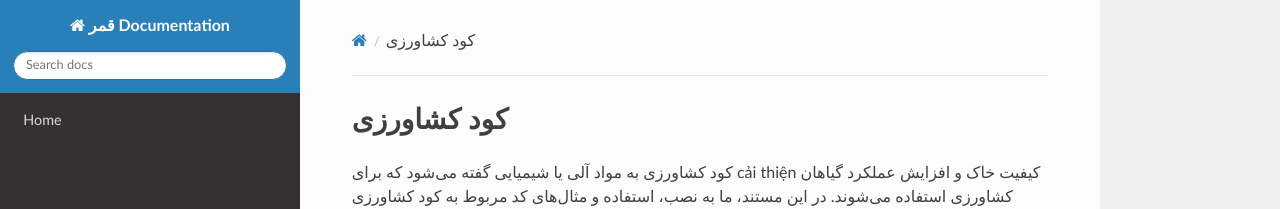
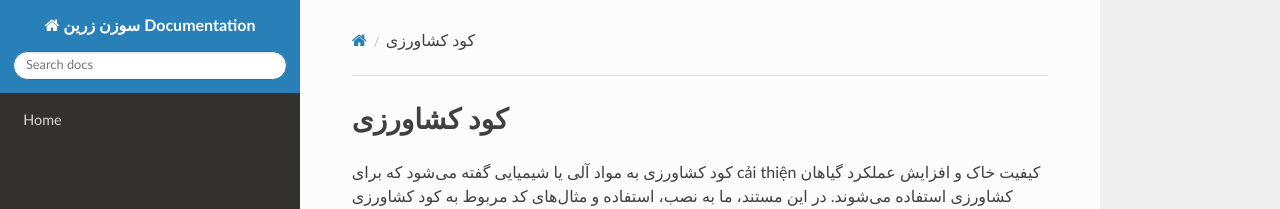
Before and after one commit to sahandsahabi553-prog/terraform-google-semantic-docs, an MkDocs documentation site: the page built from docs/کود-کشاورزی.md, in a window 1280 px wide. Shown: the top 209 px of the page. Built offline with MkDocs 1.6.1, drawn with Linux system fonts in a browser that asks for light colours; nearby versions of some CDN libraries.

```diff
--- a/mkdocs.yml
+++ b/mkdocs.yml
@@ -1,4 +1,4 @@
-site_name: قمر Documentation
+site_name: سوزن زرین Documentation
 nav:
   - Home: index.md
 theme: readthedocs
```
